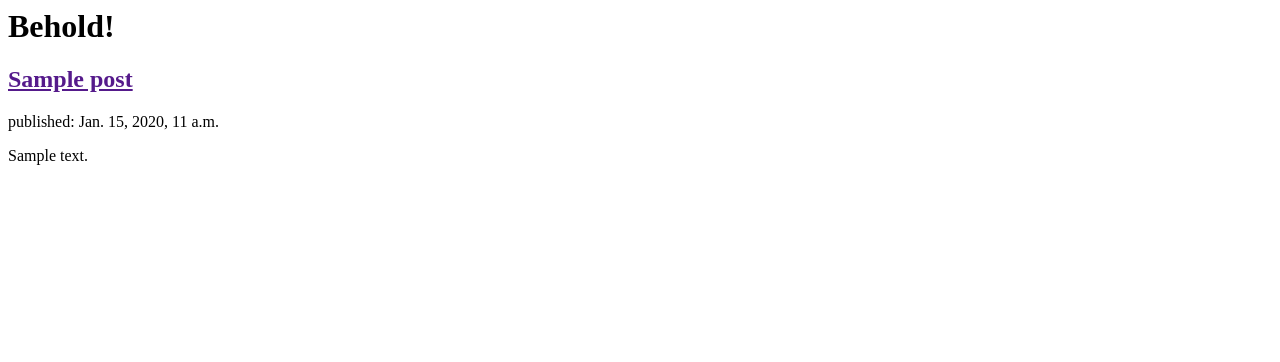
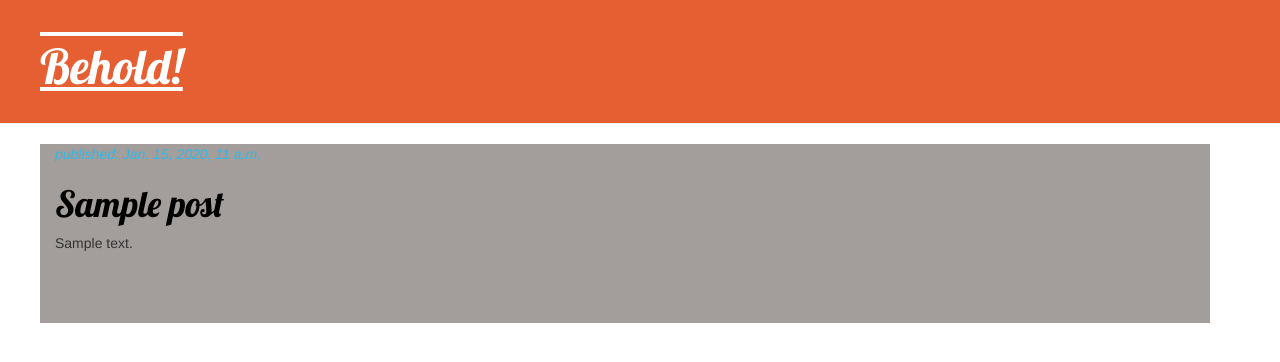
Before and after one commit to anttheant/my-first-blog, a Django app: template blog/templates/blog/post_list.html in a window 1280 px wide. Shown: the top 362 px of the page. Run offline with Django 3.2, Linux system fonts and the light colour scheme; the template is opened without the code that fills it: values that come from a table or form of the project are taken from there, others are empty; tables that the repository leaves empty hold one stand-in row (values such as "Sample post"); some libraries are stand-ins or nearby versions.

Commit message:
Einzelposts anzeigen und base Template und so

```diff
--- /dev/null
+++ b/blog/static/css/blog.css
@@ -0,0 +1,48 @@
+.page-header {
+    background-color: #E65F32;
+    margin-top: 0;
+    padding: 20px 20px 20px 40px;
+}
+
+.page-header h1, .page-header h1 a, .page-header h1 a:visited, .page-header h1 a:active {
+    color: #ffffff;
+    font-size: 36pt;
+    text-decoration: underline overline;
+}
+
+.content {
+    margin-left: 40px;
+    background-color: #A39D9B;
+}
+
+h1, h2, h3, h4 {
+    font-family: 'Lobster', cursive;
+}
+
+.date {
+    color: #32B9E6;
+    font-style: italic;
+}
+
+.save {
+    float: right;
+}
+
+.post-form textarea, .post-form input {
+    width: 100%;
+}
+
+.top-menu, .top-menu:hover, .top-menu:visited {
+    color: #ffffff;
+    float: right;
+    font-size: 26pt;
+    margin-right: 20px;
+}
+
+.post {
+    margin-bottom: 70px;
+}
+
+.post h1 a, .post h1 a:visited {
+    color: #000000;
+}
--- /dev/null
+++ b/blog/templates/blog/base.html
@@ -0,0 +1,27 @@
+{% load staticfiles %}
+<html>
+
+	<head>
+		<link href="//fonts.googleapis.com/css?family=Lobster&subset=latin,latin-ext" rel="stylesheet" type="text/css">
+		<title>ant's first website</title>
+		<link rel="stylesheet" href="//maxcdn.bootstrapcdn.com/bootstrap/3.2.0/css/bootstrap.min.css">
+		<link rel="stylesheet" href="//maxcdn.bootstrapcdn.com/bootstrap/3.2.0/css/bootstrap-theme.min.css">
+		<link rel="stylesheet" href="{% static "css/blog.css" %}">
+	</head>
+	<body>
+    <div class="page-header">
+        <h1><a href="/">Behold!</a></h1>
+    </div>
+    <div class="content container">
+        <div class="row">
+            <div class="col-md-8">
+            {% block content %}
+            {% endblock %}
+            </div>
+        </div>
+    </div>
+</body>
+
+
+
+</html>
--- a/blog/templates/blog/post_list.html
+++ b/blog/templates/blog/post_list.html
@@ -1,23 +1,13 @@
-<html>
+{% extends 'blog/base.html' %}
 
-	<head>
-		<title>ant's first website</title>
-	</head>
-	<body>
-		<div>
-			<h1>Behold!</h1>
-		</div>
-
-		{% for post in posts %}
-			<div>
-				<h2><a href="">{{ post.title }}</a></h2>
-				<p>published: {{ post.published_date }}</p>
-				<p>{{post.text|linebreaksbr }}</p>
-			</div>
-		{% endfor %}
-
-	</body>
-
-
-
-</html>
+{% block content %}
+	{% for post in posts %}
+                <div class="post">
+                    <div class="date">
+                        <p>published: {{ post.published_date }}</p>
+                    </div>
+                    <h1><a href="{% url "post_detail" pk=post.pk %}">{{ post.title }}</a></h1>
+                    <p>{{ post.text|linebreaksbr }}</p>
+                </div>
+	{% endfor %}
+{% endblock %}
--- a/blog/urls.py
+++ b/blog/urls.py
@@ -3,4 +3,5 @@ from . import views
 
 urlpatterns = [
     url(r'^$', views.post_list, name='post_list'),
+    url(r"^post/(?P<pk>\d+)$", views.post_detail, name="post_detail"),
 ]
```
Also changed, not shown: blog/templates/blog/post_detail.html (added, +13 -0 lines), blog/views.py (+9 -0 lines).
